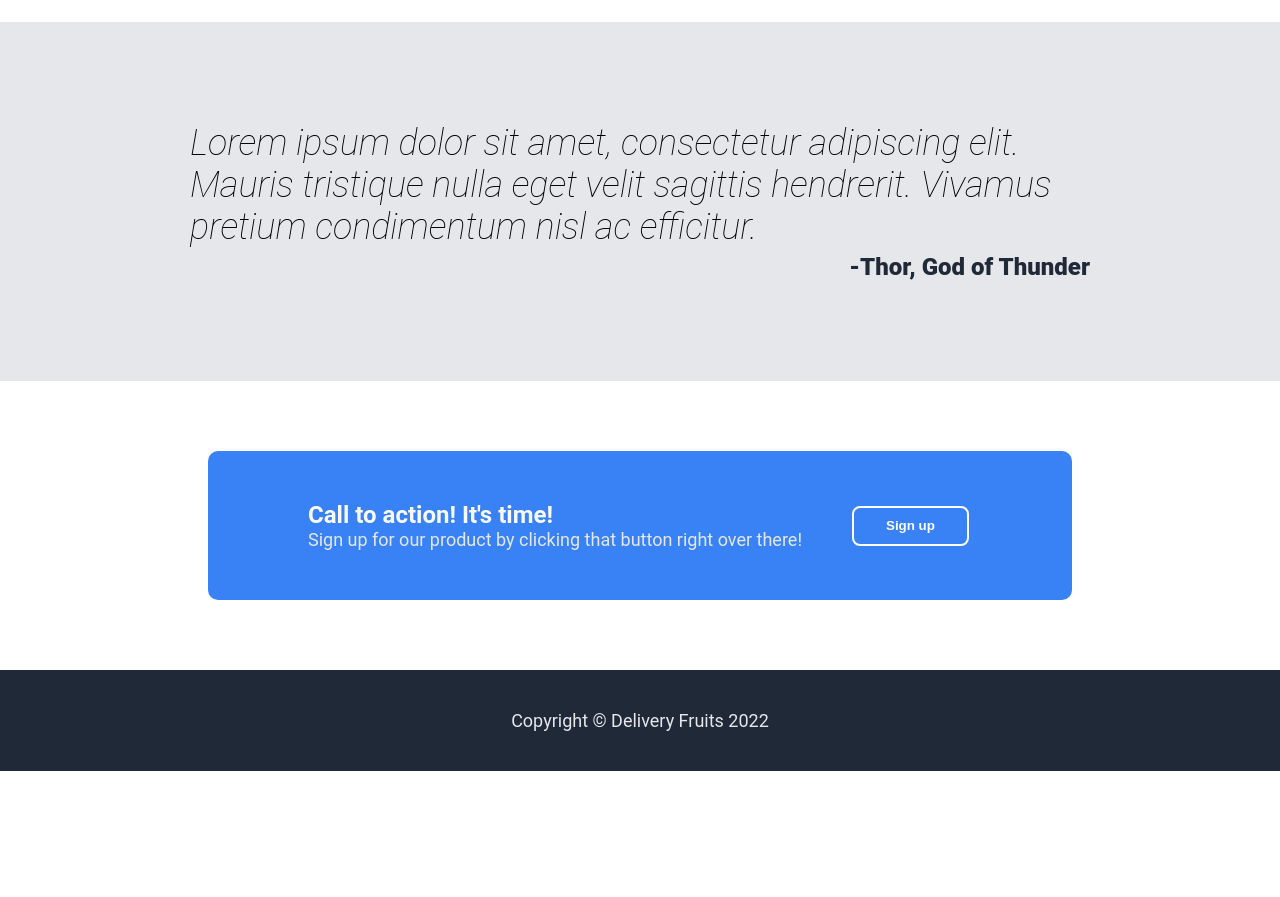
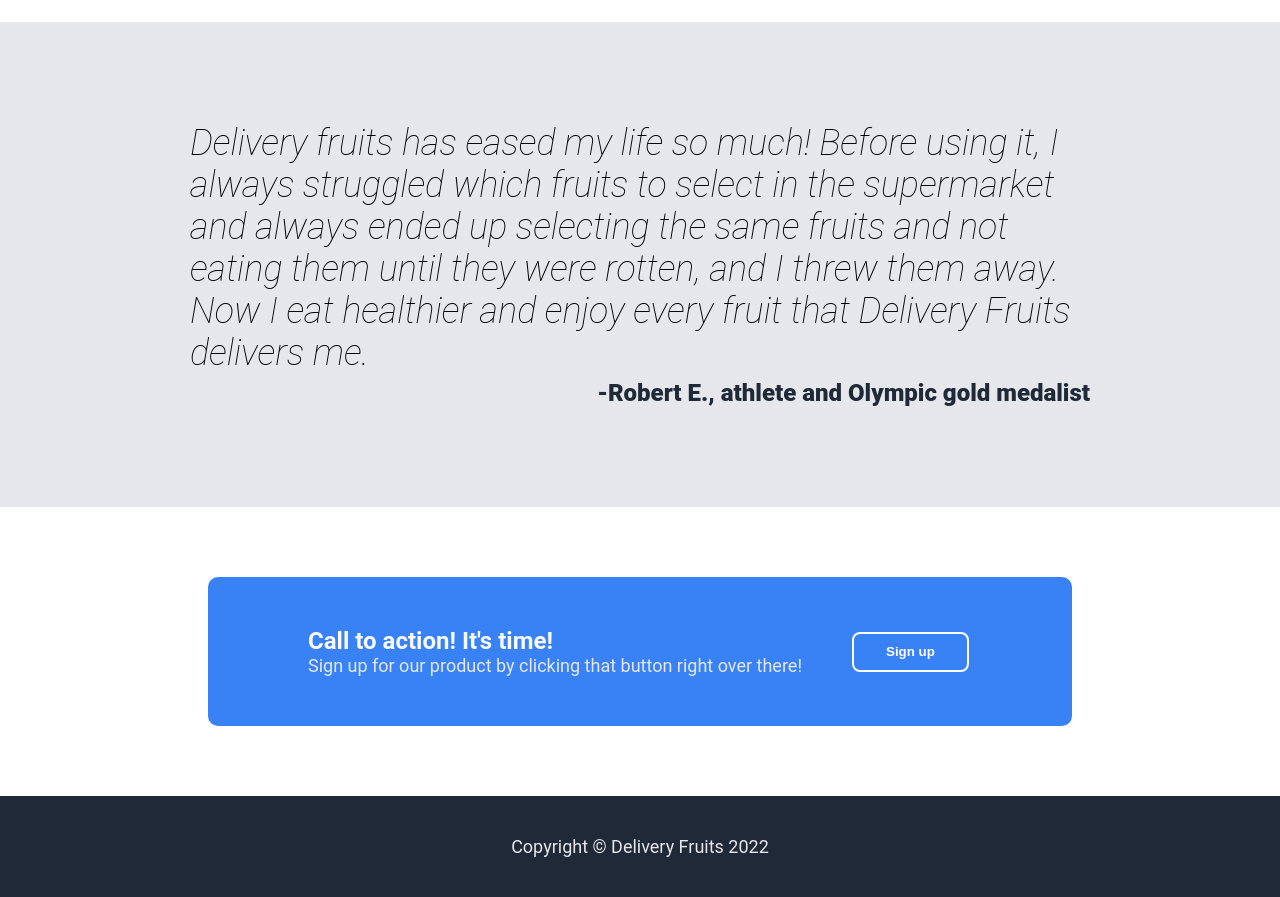
Before and after one commit to Torin66/landing-page, a plain HTML site: page index.html in a window 1280 px wide. Shown: the part 880-1777 px from the top of the page. Before the commit the page ends 1651 px from the top, so only its background shows below. Drawn offline with Linux system fonts and the light colour scheme.

Commit message:
Change quote text and author

```diff
--- a/index.html
+++ b/index.html
@@ -68,10 +68,10 @@
    <div class="quote">
         <div class="quotecard">
             <div class="quotetext">
-                Lorem ipsum dolor sit amet, consectetur adipiscing elit. Mauris tristique nulla eget velit sagittis hendrerit. Vivamus pretium condimentum nisl ac efficitur.
+                Delivery fruits has eased my life so much! Before using it, I always struggled which fruits to select in the supermarket and always ended up selecting the same fruits and not eating them until they were rotten, and I threw them away. Now I eat healthier and enjoy every fruit that Delivery Fruits delivers me.
             </div>
             <div class="quoteautor">
-                -Thor, God of Thunder
+                -Robert E., athlete and Olympic gold medalist
             </div>
         </div>
    </div>
```
